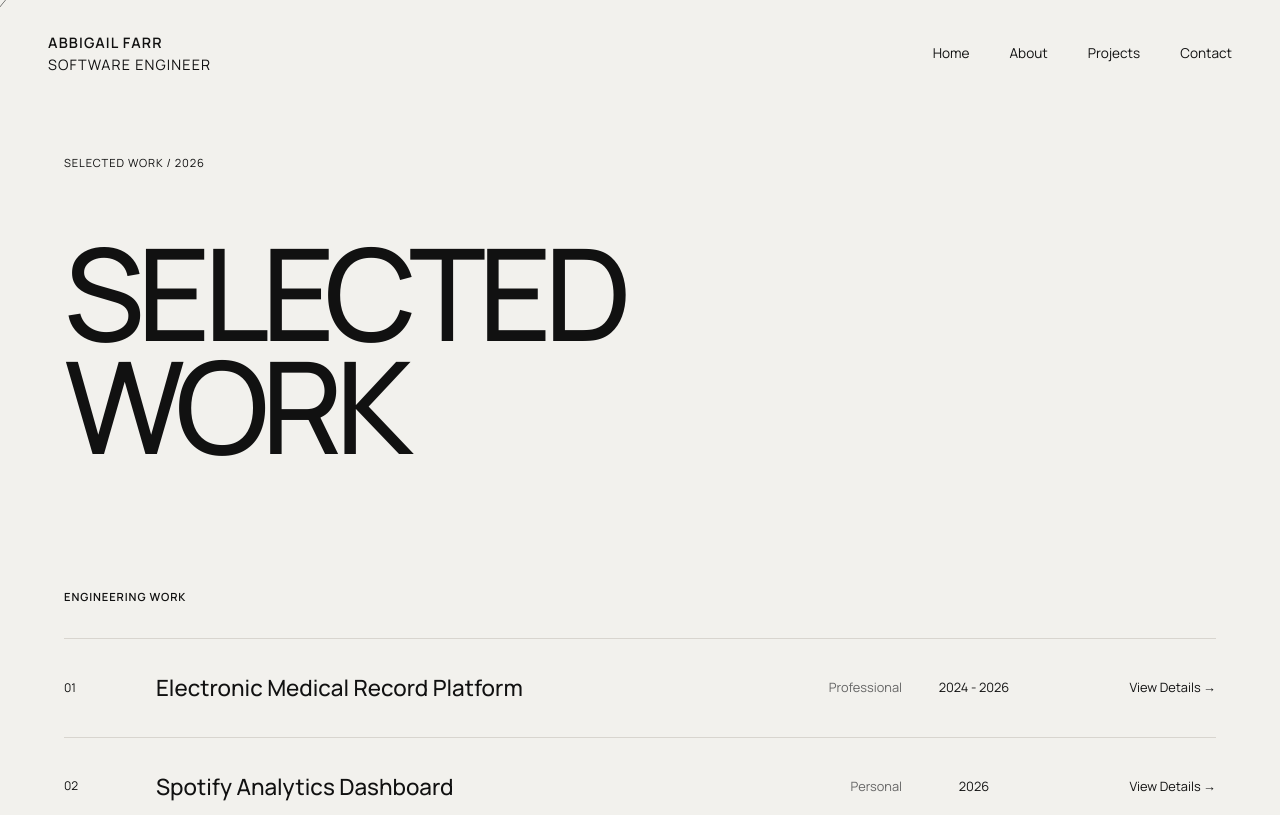
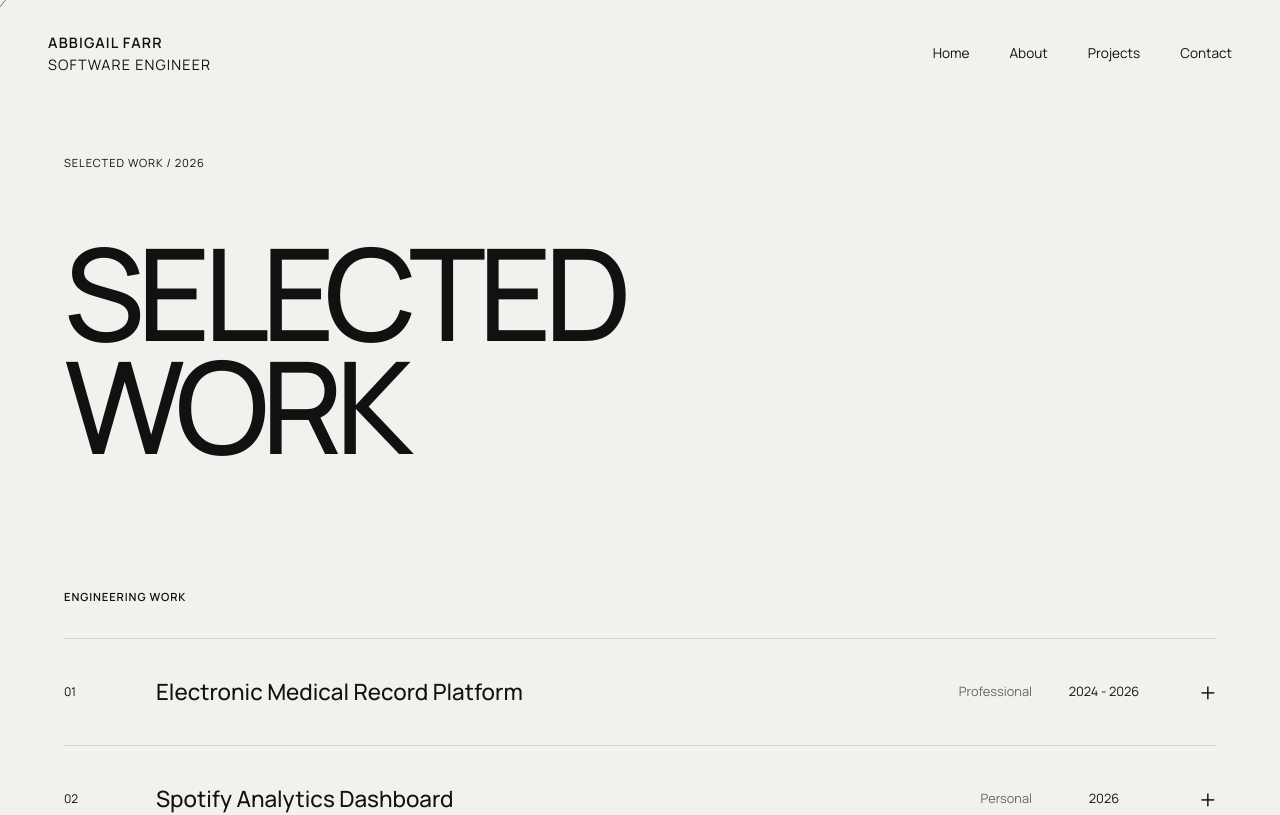
Before and after one commit to abbyMikoto/abbigailfarr-portfolio, a Next.js app: page /projects in a window 1280 px wide. Shown: the top 815 px of the page. Built offline with nearby package versions, Linux system fonts and the light colour scheme.

Commit message:
AF - condensing project list

```diff
--- a/src/app/projects/page.module.css
+++ b/src/app/projects/page.module.css
@@ -1,5 +1,6 @@
 .projects {
   padding: 3rem 4rem 8rem;
+
 }
 
 /* ---------- Intro ---------- */
@@ -46,13 +47,13 @@
 
 .projects__index {
   border-top: 1px solid #d8d5cf;
+
 }
 
 .projects__row {
   display: grid;
   grid-template-columns: 60px 1fr 80px 170px;
   align-items: center;
-
   gap: 2rem;
 
   padding: 2rem 0;
@@ -112,6 +113,41 @@
   transform: translateX(6px);
 }
 
+
+
+.projects__toggle {
+  justify-self: end;
+
+  font-size: 1.5rem;
+  font-weight: 300;
+
+  transition: transform 300ms ease;
+}
+
+.projects__toggle--open {
+  transform: rotate(45deg);
+}
+
+.projects__expand {
+  display: grid;
+  grid-template-rows: 0fr;
+
+  opacity: 0;
+
+  transition:
+    grid-template-rows 500ms ease,
+    opacity 300ms ease;
+}
+
+.projects__expand--open {
+  grid-template-rows: 1fr;
+  opacity: 1;
+}
+
+.projects__expandInner {
+  overflow: hidden;
+}
+
 /* ---------- Details ---------- */
 
 .projects__details {
--- a/src/app/projects/page.tsx
+++ b/src/app/projects/page.tsx
@@ -1,7 +1,6 @@
 import styles from "./page.module.css";
-
 import { projects } from "@/data/projects";
-import ProjectDetail from "@/components/projects/project-detail";
+import ProjectList from "@/components/projects/project-list";
 
 export default function ProjectsPage() {
 
@@ -24,38 +23,7 @@ export default function ProjectsPage() {
           ENGINEERING WORK
         </span>
 
-        <div className={styles.projects__index}>
-          {projects.map((project) => (
-            <a key={project.id} href={`#${project.id}`} className={styles.projects__row} >
-              <span className={styles.projects__number}>
-                {project.number}
-              </span>
-
-              <div className={styles.projects__rowMain}>
-                <h2>{project.title}</h2>
-                <span>{project.category}</span>
-              </div>
-
-              <span className={styles.projects__year}>
-                {project.year}
-              </span>
-
-              <span className={styles.projects__view}>
-                View Details →
-              </span>
-            </a>
-          ))}
-        </div>
-      </section>
-
-      <section className={styles.projects__details}>
-
-        {projects.map((project) => (
-          <ProjectDetail
-            key={project.id}
-            project={project}
-          />
-        ))}
+        <ProjectList projects={projects} />
       </section>
     </main>
   );
--- /dev/null
+++ b/src/components/projects/project-list.module.css
@@ -0,0 +1,101 @@
+.projects__index {
+  border-top: 1px solid #d8d5cf;
+}
+
+.projects__item {
+  border-bottom: 1px solid #d8d5cf;
+}
+
+.projects__row {
+  width: 100%;
+
+  display: grid;
+  grid-template-columns: 60px 1fr 80px 40px;
+  align-items: center;
+
+  gap: 2rem;
+
+  padding: 2rem 0;
+
+  border: none;
+  background: transparent;
+
+  color: inherit;
+  text-align: left;
+
+  cursor: none;
+
+  transition:
+    transform 250ms ease,
+    background-color 250ms ease;
+}
+
+.projects__row:hover {
+  transform: translateX(8px);
+  background-color: rgba(0, 0, 0, 0.02);
+}
+
+.projects__number {
+  font-size: .75rem;
+}
+
+.projects__rowMain {
+  display: flex;
+  justify-content: space-between;
+  align-items: center;
+
+  gap: 2rem;
+}
+
+.projects__rowMain h2 {
+  margin: 0;
+
+  font-size: 1.4rem;
+  font-weight: 500;
+}
+
+.projects__rowMain span {
+  font-size: .8rem;
+  color: #666;
+}
+
+.projects__year {
+  text-align: center;
+  font-size: .8rem;
+}
+
+.projects__toggle {
+  justify-self: end;
+
+  font-size: 1.75rem;
+  font-weight: 300;
+
+  transition: transform 300ms ease;
+}
+
+.projects__toggle--open {
+  transform: rotate(45deg);
+}
+
+/* ---------- Expand Animation ---------- */
+
+.projects__expand {
+  display: grid;
+  grid-template-rows: 0fr;
+
+  opacity: 0;
+
+  transition:
+    grid-template-rows 500ms ease,
+    opacity 300ms ease;
+}
+
+.projects__expand--open {
+  grid-template-rows: 1fr;
+
+  opacity: 1;
+}
+
+.projects__expandInner {
+  overflow: hidden;
+}
--- /dev/null
+++ b/src/components/projects/project-list.tsx
@@ -0,0 +1,81 @@
+"use client";
+
+import { useState } from "react";
+import type { Project } from "@/data/types";
+import ProjectDetail from "./project-detail";
+import styles from "./project-list.module.css";
+
+type ProjectListProps = {
+  projects: Project[];
+};
+
+export default function ProjectList({
+  projects,
+}: ProjectListProps) {
+  const [openProjectId, setOpenProjectId] =
+    useState<string | null>(null);
+
+  function toggleProject(id: string) {
+    setOpenProjectId((current) =>
+      current === id ? null : id
+    );
+  }
+
+  return (
+    <div className={styles.projects__index}>
+      {projects.map((project) => {
+        const isOpen = openProjectId === project.id;
+
+        return (
+          <article
+            key={project.id}
+            className={styles.projects__item}
+          >
+            <button
+              type="button"
+              className={styles.projects__row}
+              onClick={() => toggleProject(project.id)}
+              aria-expanded={isOpen}
+            >
+              <span className={styles.projects__number}>
+                {project.number}
+              </span>
+
+              <div className={styles.projects__rowMain}>
+                <h2>{project.title}</h2>
+
+                <span>{project.category}</span>
+              </div>
+
+              <span className={styles.projects__year}>
+                {project.year}
+              </span>
+
+              <span
+                className={`${styles.projects__toggle} ${
+                  isOpen
+                    ? styles["projects__toggle--open"]
+                    : ""
+                }`}
+              >
+                +
+              </span>
+            </button>
+
+            <div
+              className={`${styles.projects__expand} ${
+                isOpen
+                  ? styles["projects__expand--open"]
+                  : ""
+              }`}
+            >
+              <div className={styles.projects__expandInner}>
+                <ProjectDetail project={project} />
+              </div>
+            </div>
+          </article>
+        );
+      })}
+    </div>
+  );
+}
```
